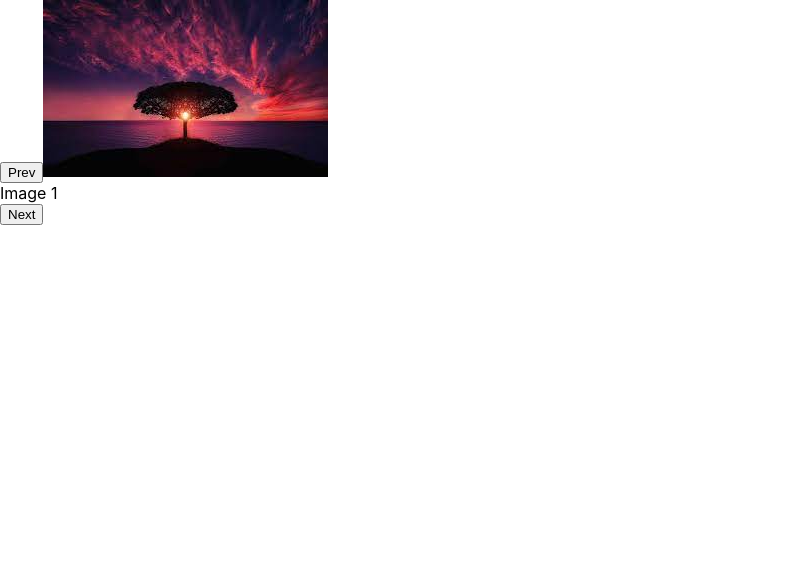
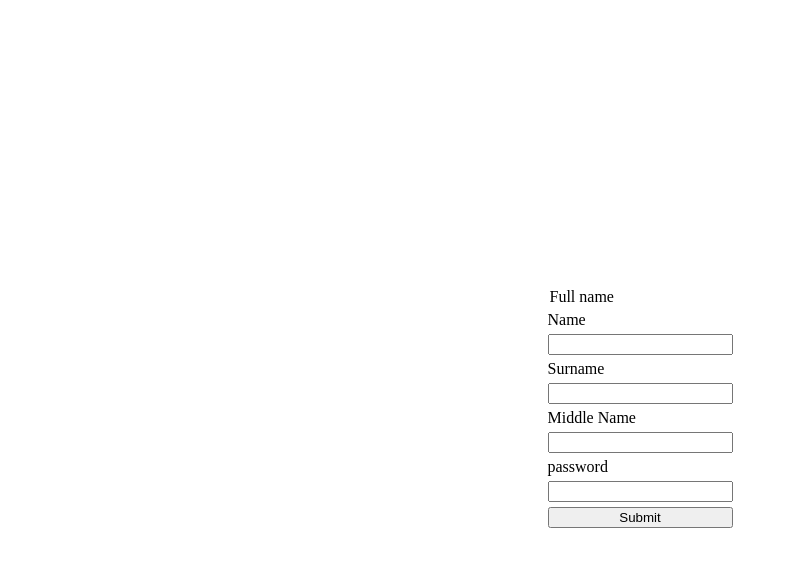
Before and after one commit to OrkhanJR/step-react, a React (Create React App) app: page / in a window 1280 px wide. Shown: the top 566 px of the page, without its empty margins (0-796 px from the left). Built offline with nearby package versions, Linux system fonts and the light colour scheme.

Commit message:
inputs and forms

```diff
--- a/src/App.jsx
+++ b/src/App.jsx
@@ -1,14 +1,45 @@
 // import Gallery from "./components/Gallery/Gallery";
 // import { useState } from "react";
 // import Counter from "./components/Counter/Counter";
-import Slider from "./components/Slider/Slider";
+// import Slider from "./components/Slider/Slider";
+
+import Form from "./components/Form/Form";
 
 const App = () => {
+  const inputsData = [
+    {
+      type: "text",
+      label: "Name",
+      name: "name",
+    },
 
+    {
+      type: "text",
+      label: "Surname",
+      name: "Surname",
+    },
 
+    {
+      type: "text",
+      label: "Middle Name",
+      name: "Middle Name",
+    },
+
+    {
+      type: "password",
+      label: "password",
+      name: "password",
+    },
+  ].map((x) => {
+    x.key = crypto.randomUUID();
+    return x;
+  });
+  const handleSubmit = (formData) => {
+    console.log([...formData]);
+  };
   return (
     <>
-    <Slider />
+      <Form onSubmit={handleSubmit} inputsData={inputsData} />
     </>
   );
 };
--- /dev/null
+++ b/src/components/Form/Form.jsx
@@ -0,0 +1,32 @@
+import FormInput from "./FormInput/FormInput";
+import styles from "./form.module.css";
+
+const Form = ({ onSubmit, inputsData }) => {
+  const handleSubmit = (e) => {
+    e.preventDefault();
+    const form = e.target;
+    const formData = new FormData(form);
+    onSubmit(formData);
+  };
+
+  const inputs = inputsData.map((inputData) => (
+    <FormInput
+      labelText={inputData.label}
+      name={inputData.name}
+      type={inputData.type}
+      key={inputData.key}
+    />
+  ));
+
+  return (
+    <>
+      <form onSubmit={handleSubmit} className={styles.form}>
+        <legend>Full name</legend>
+        {inputs}
+        <button>Submit</button>
+      </form>
+    </>
+  );
+};
+
+export default Form;
--- /dev/null
+++ b/src/components/Form/FormInput/FormInput.jsx
@@ -0,0 +1,13 @@
+import {useId} from "react";
+
+const FormInput = ({ labelText, type = "text", name }) => {
+  const id = useId();
+  return (
+    <>
+      <label htmlFor={id}>{labelText}</label>
+      <input id={id} type={type} name={name} />
+    </>
+  );
+};
+
+export default FormInput;
--- /dev/null
+++ b/src/components/Form/form.module.css
@@ -0,0 +1,5 @@
+.form{
+    display: flex;
+    flex-direction: column;
+    gap: 5px;
+}
--- a/src/index.css
+++ b/src/index.css
@@ -1,13 +1,6 @@
 body {
-  margin: 0;
-  font-family: -apple-system, BlinkMacSystemFont, 'Segoe UI', 'Roboto', 'Oxygen',
-    'Ubuntu', 'Cantarell', 'Fira Sans', 'Droid Sans', 'Helvetica Neue',
-    sans-serif;
-  -webkit-font-smoothing: antialiased;
-  -moz-osx-font-smoothing: grayscale;
+  height: 100vh;
+  display: flex;
+  justify-content: center;
+  align-items: center;
 }
-
-code {
-  font-family: source-code-pro, Menlo, Monaco, Consolas, 'Courier New',
-    monospace;
-}
```
Also changed, not shown: src/components/Slider/ImagesData/ImagesData.jsx (+1 -1 lines), src/components/Slider/Slider.jsx (+0 -51 lines).
